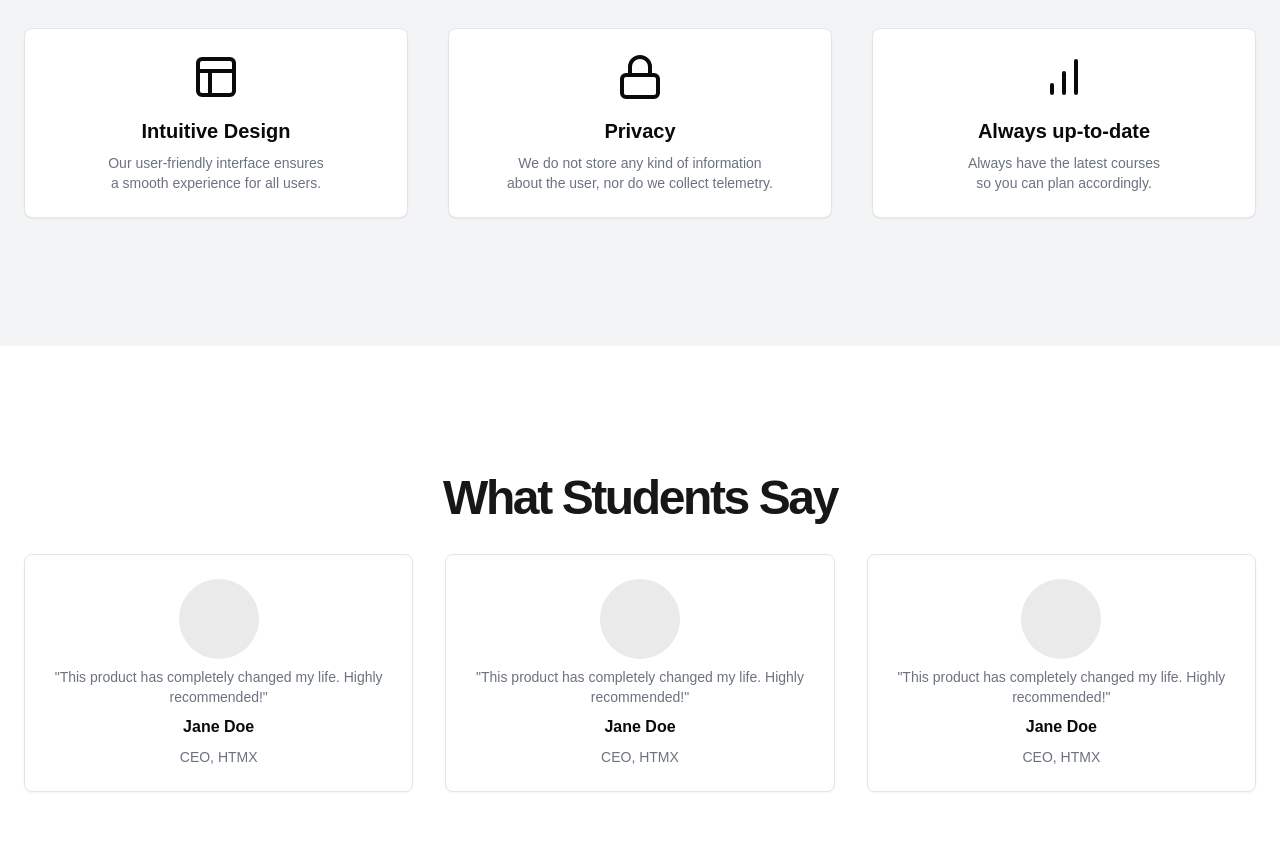
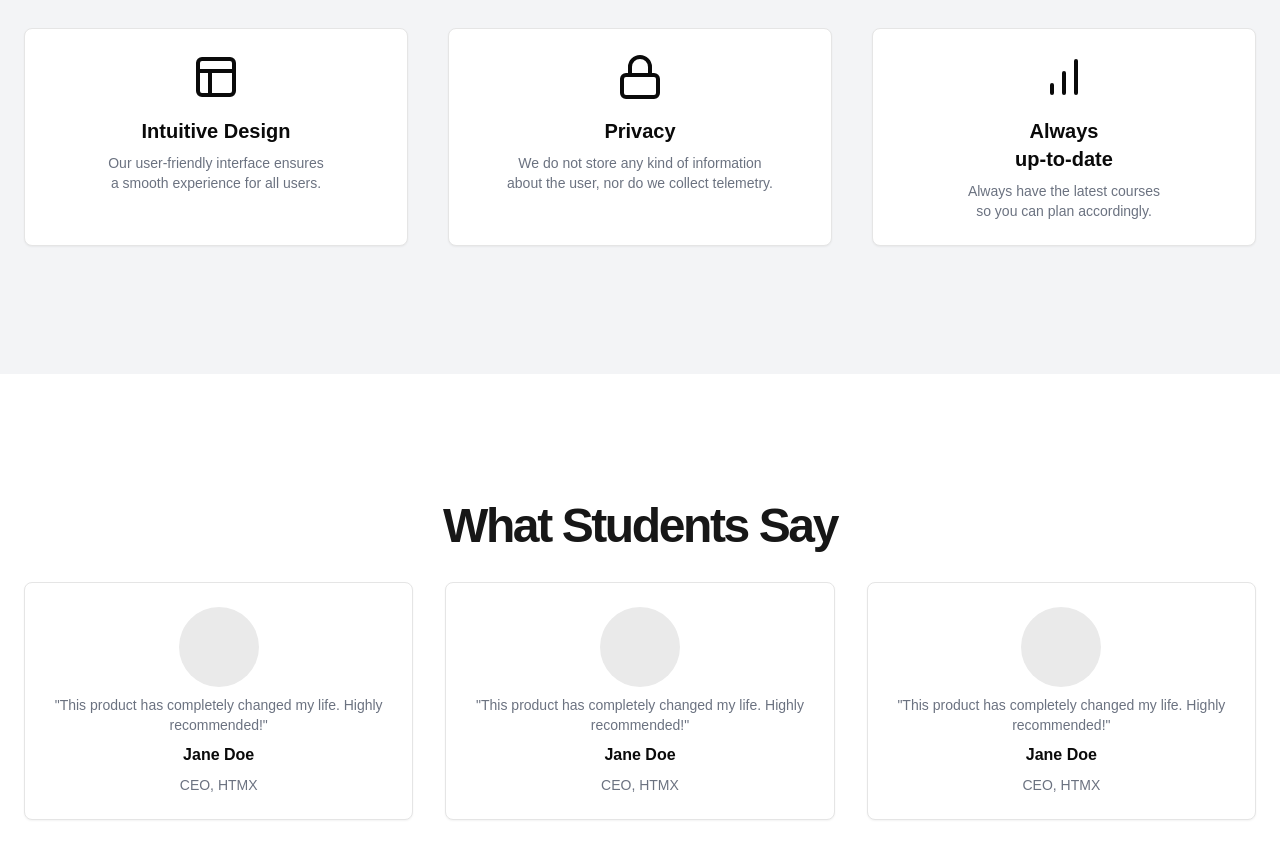
Before and after one commit to mitsimi/kussp, a Next.js app: page / in a window 1280 px wide. Shown: the part 900-1759 px from the top of the page. Built offline with nearby package versions, Linux system fonts and the light colour scheme.

Commit message:
change text alignment

```diff
--- a/app/page.tsx
+++ b/app/page.tsx
@@ -64,7 +64,11 @@ export default function LandingPage() {
             <Card>
               <CardContent className="flex flex-col items-center space-y-2 p-6">
                 <BarChartIcon className="h-12 w-12 mb-2" />
-                <h3 className="text-xl font-bold">Always up-to-date</h3>
+                <h3 className="text-xl font-bold text-center">
+                  Always
+                  <br />
+                  up-to-date
+                </h3>
                 <p className="text-sm text-gray-500 dark:text-gray-400 text-center">
                   Always have the latest courses so you can plan accordingly.
                 </p>
```
